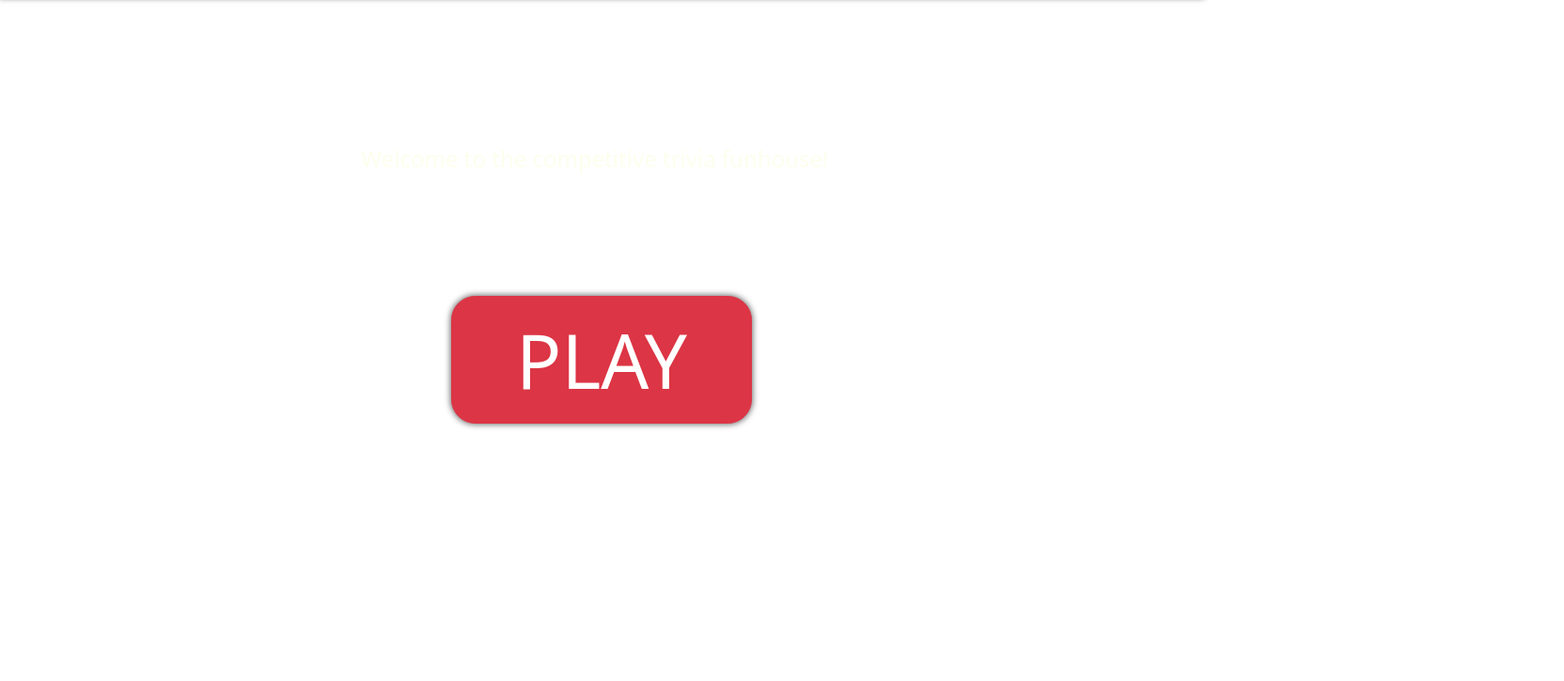
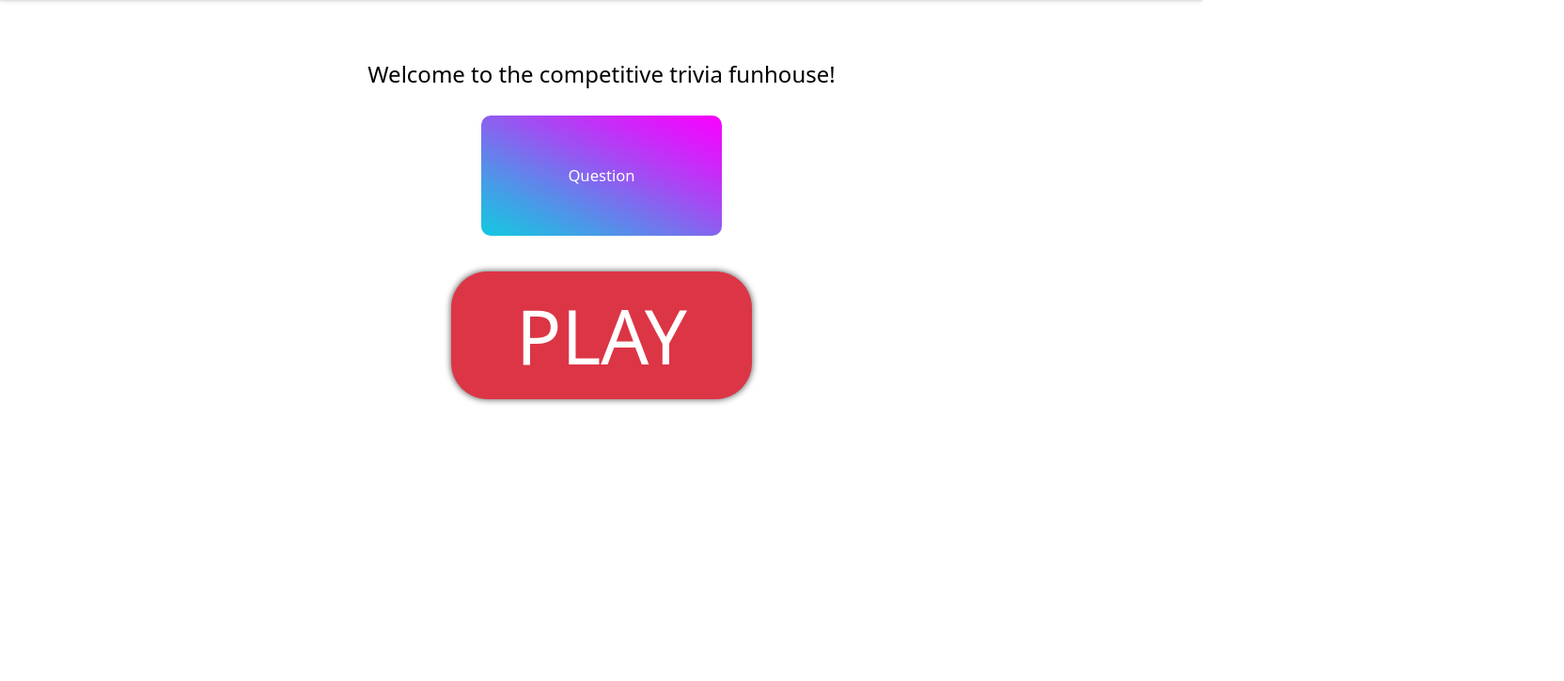
Before and after one commit to safehaven1017/Backend_Project, a website: page public/index.html in a window 1280 px wide. Shown: the part 75-800 px from the top of the page at 94% size, 1664 px wide, since content can reach past the window. Drawn offline with nearby package versions, Linux system fonts and the light colour scheme; no server answers.

Commit message:
css homepage

```diff
--- a/public/index.html
+++ b/public/index.html
@@ -24,20 +24,33 @@
       </div>
     </div>
   </nav>
-  <div class="welcomeMessageBox">
-    <p class="welcomeMessage">
+  <div class="welcomeMessage">
       Welcome to the competitive trivia funhouse!
-    </p>
   </div>
   <div class="container">
+    <div id="cards-container">
+      <div class="flip-card">
+        <div class="flip-card-inner">
+          <div class="flip-card-front">
+            <h5 class="h5-question">Question</h5>
+          </div>
+          <div class="flip-card-back">
+            <h5 class="h5-answer">Answer</h5>
+          </div>
+        </div>
+      </div>
+    </div>
     <div class="center">
       <button class="btn btn-danger" type="button" id="home-play-button">PLAY</button>
     </div>
   </div>
 
+
+
     <script src="https://cdn.jsdelivr.net/npm/axios/dist/axios.min.js"></script>
     <script src="https://cdn.jsdelivr.net/npm/bootstrap@5.1.3/dist/js/bootstrap.bundle.min.js" integrity="sha384-ka7Sk0Gln4gmtz2MlQnikT1wXgYsOg+OMhuP+IlRH9sENBO0LRn5q+8nbTov4+1p" crossorigin="anonymous"></script>
     <script src="javascripts/user.js"></script>
+    <script src="javascripts/index.js"></script>
   </body>
 
 
--- /dev/null
+++ b/public/javascripts/index.js
@@ -0,0 +1,16 @@
+axios.get('https://opentdb.com/api.php?amount=12')
+.then(res => {
+    console.log(res.data.results);
+    document.querySelector('#cards-container').innerHTML = res.data.results.map(question => {
+        return `<div class="flip-card">
+        <div class="flip-card-inner">
+          <div class="flip-card-front">
+            <h5 class="h5-question">${question.question}</h5>
+          </div>
+          <div class="flip-card-back">
+            <h5 class="h5-question">${question.correct_answer}</h5>
+          </div>
+        </div>
+      </div>`
+    }).join('');
+})
--- a/public/stylesheets/style.css
+++ b/public/stylesheets/style.css
@@ -13,10 +13,10 @@
 .welcomeMessage {
   position: relative;
   background-color: none;
-  color: #fdfeed;
-  left: 30%;
-  margin-top: 12%;
+  color: black;
+  margin-top: 5%;
   font-size: 3vh;
+  text-align: center;
 }
 
 #loginForm {
@@ -61,9 +61,10 @@
 
 
 .container {
-  margin-top: 10vw;
   height:10%;
   position: relative;
+  display: flex;
+  flex-direction: column;
 }
 
 .center {
@@ -73,15 +74,11 @@
   justify-content: center;
 }
 
-
-
 .navbar-nav{
   text-size-adjust: 100px;
   display: flex;
   align-items: center;
 }
-
-
 
 .main {
   display: flex;
@@ -271,7 +268,7 @@ width: 100%;
 #home-play-button {
   width: 25vw;
   height: 17vh;
-  border-radius: 2vw;
+  border-radius: 3vw;
   font-size: 5rem;
   text-align: center;
   box-shadow: 0px 0px 6px 1px rgba(0, 0, 0, 0.562);
@@ -280,3 +277,82 @@ width: 100%;
 .navbar.py-3.navbar-light.bg-light {
   box-shadow: 0px 0px 6px 1px rgba(0, 0, 0, 0.562);
 }
+
+/* The flip card container - set the width and height to whatever you want. We have added the border property to demonstrate that the flip itself goes out of the box on hover (remove perspective if you don't want the 3D effect */
+.flip-card {
+  background-color: transparent;
+  width: 20vw;
+  height: 10vw;
+  perspective: 1000px; /* Remove this if you don't want the 3D effect */
+  margin-bottom: 1vw;
+}
+
+/* This container is needed to position the front and back side */
+.flip-card-inner {
+  position: relative;
+  width: 100%;
+  height: 100%;
+  text-align: center;
+  transition: transform 0.8s;
+  transform-style: preserve-3d;
+}
+
+/* Do an horizontal flip when you move the mouse over the flip box container */
+.flip-card:hover .flip-card-inner {
+  transform: rotateY(180deg);
+}
+
+/* Position the front and back side */
+.flip-card-front, .flip-card-back {
+  position: absolute;
+  width: 100%;
+  height: 100%;
+  -webkit-backface-visibility: hidden; /* Safari */
+  backface-visibility: hidden;
+  border-radius: 10px;
+}
+
+/* Style the front side (fallback if image is missing) */
+.flip-card-front {
+  background-color: #bbb;
+  color: black;
+}
+
+/* Style the back side */
+.flip-card-back {
+  background-color: dodgerblue;
+  color: white;
+  transform: rotateY(180deg);
+}
+
+#cards-container {
+  padding-bottom: 2vw;
+  margin-top: 2vw;
+  display: flex;
+  flex-wrap: wrap;
+  justify-content: space-around;
+}
+
+.flip-card-front {
+  display: flex;
+  justify-content: center;
+  align-items: center;
+  background-image: url("../images/question_bg.png");
+  background-position: center;
+  background-size: cover;
+  color: white;
+}
+.flip-card-back {
+  display: flex;
+  justify-content: center;
+  align-items: center;
+  background-image: url("../images/answer_bg.jpeg");
+  background-position: center;
+  background-size: cover;
+  color: white;
+}
+
+.h5-question, .h5-answer {
+  font-size: 1.3vw !important;
+  margin: 10px;
+}
```
Also changed, not shown: public/images/answer_bg.jpeg (added), public/images/question_bg.png (added).
